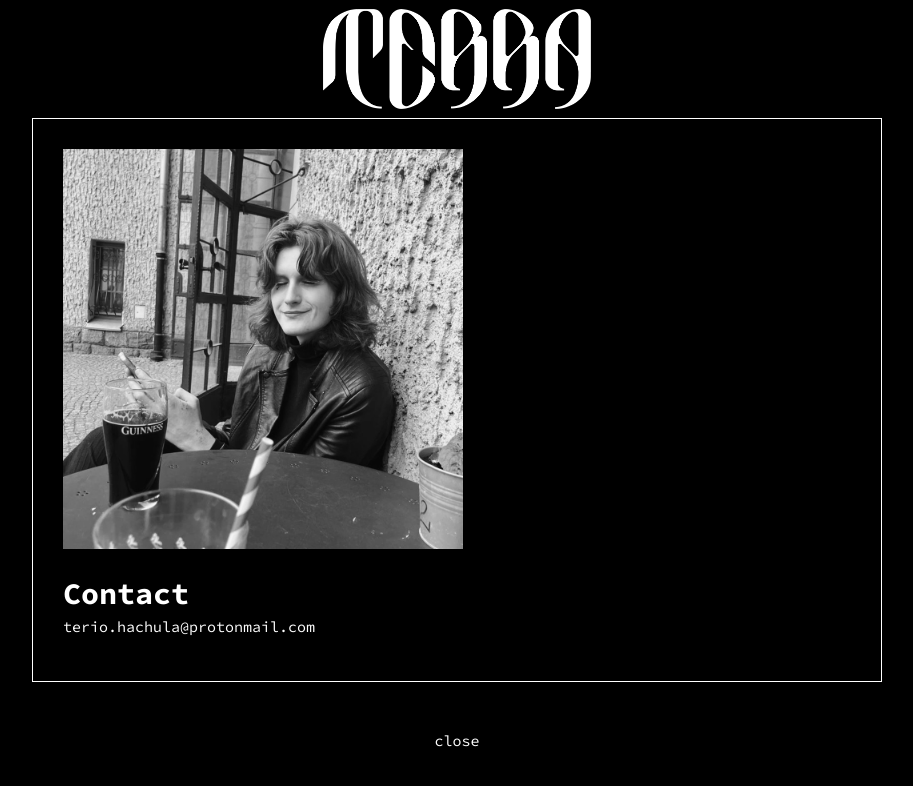
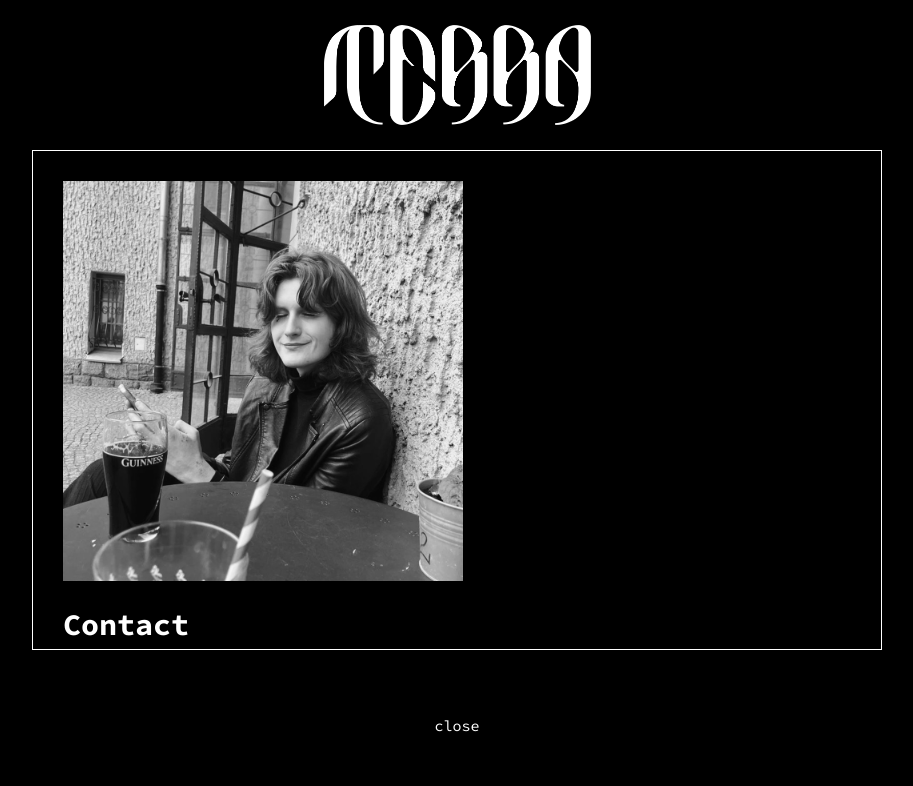
Before and after one commit to GayestCloud/Terra, a Nuxt app: page / in a window 1280 px wide. Both pictures are taken after a click on the button "info". Shown: the top 786 px of the page, without its empty margins (183-1096 px from the left). Built offline with nearby package versions, Linux system fonts and the light colour scheme.

Commit message:
popup fix

```diff
--- a/components/info.vue
+++ b/components/info.vue
@@ -1,7 +1,8 @@
 <template>
     <img :src="'pic.jpg'">
     <h1>Contact</h1>
-    <p>terio.hachula@protonmail.com</p>
+    <p><b>e-mail:</b> terio.hachula@protonmail.com</p>
+    <p><b>discord:</b> @terio99</p>
 </template>
 
 <style scoped>
@@ -12,6 +13,10 @@
     }
 
     h1 {
-        margin-bottom: -10px;
+        margin-bottom: 0;
+    }
+
+    p {
+        line-height: 0.5;
     }
 </style>
--- a/components/popup.vue
+++ b/components/popup.vue
@@ -40,6 +40,8 @@
         align-content: flex-start;
 
         background-color: #000;
+
+        overflow: hidden;
     }
 
     #top, #bottom {
@@ -54,7 +56,9 @@
     }
 
     #top img {
-        height: 100px;
+        /* height: 100px; */
+        width: 100%;
+        max-width: 267px;
     }
 
     #middle {
@@ -65,6 +69,8 @@
         width: 100%;
         max-width: 850px;
         padding: 30px;
+        overflow-y: scroll;
+        overflow-x: hidden;
     }
 
     @media only screen and (max-width: 850px) {
```
Also changed, not shown: 1 other file (tests, documents, lock files or other folders).
